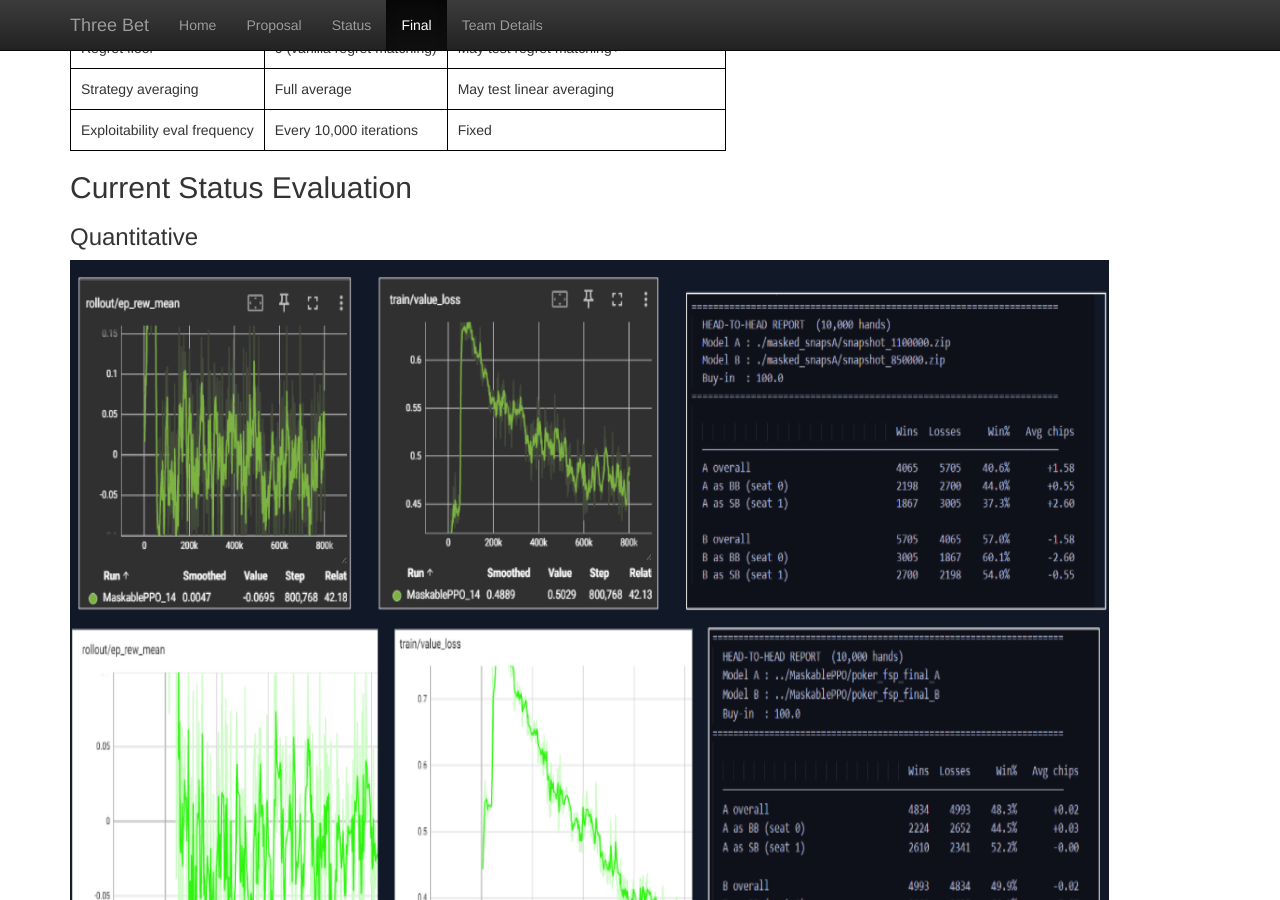
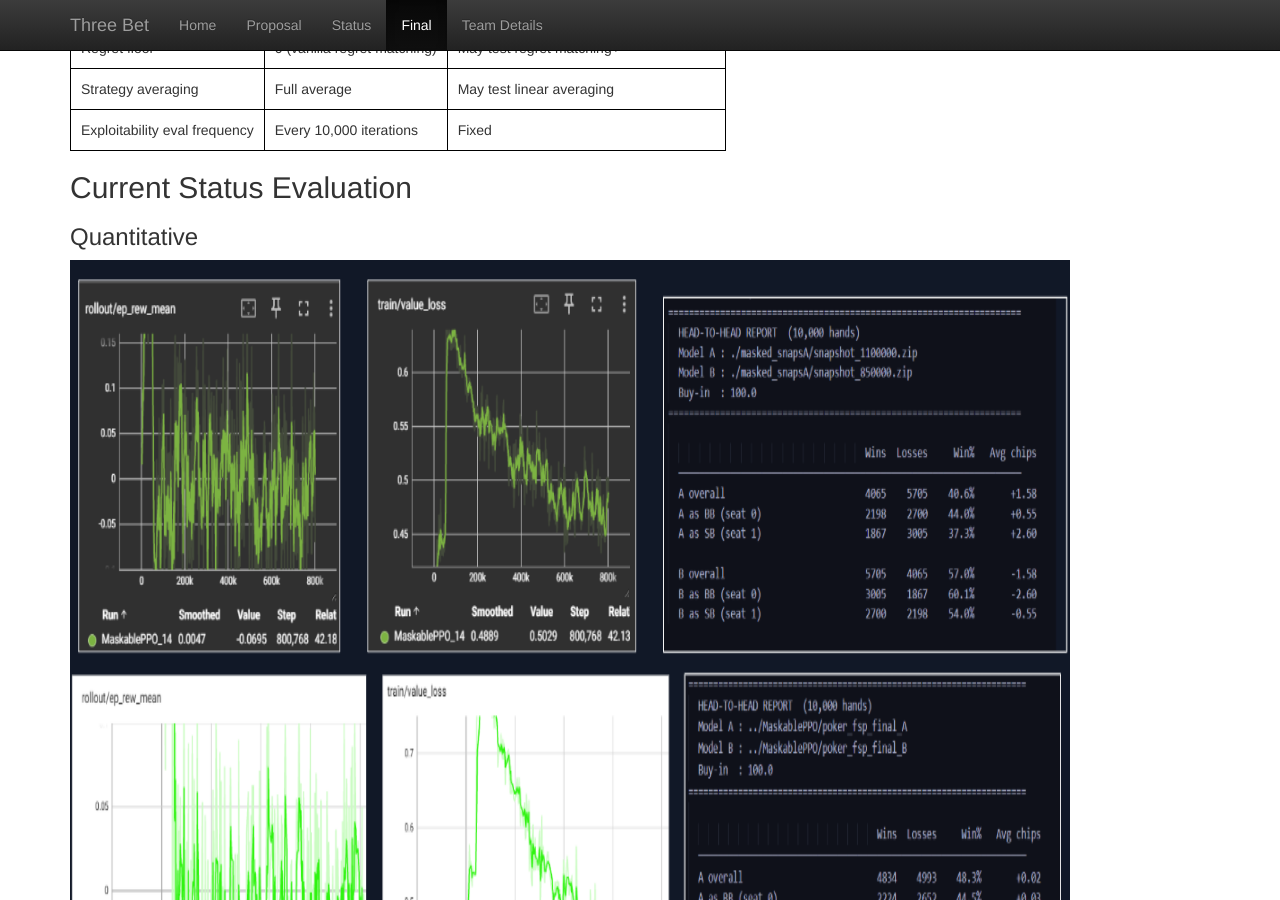
Before and after one commit to AdithyaBollu/Group42-Three-Bet, a Jekyll site: the page built from docs/final.md, in a window 1280 px wide and 900 px high, scrolled down 2697 px. Built offline with Jekyll 4.4.1, drawn with Linux system fonts in a browser that asks for light colours; formulas are drawn with MathJax 3.

Commit message:
Adjust image sizes in Current Status Evaluation section
Updated image dimensions for evaluation snapshots.

```diff
--- a/docs/final.md
+++ b/docs/final.md
@@ -101,9 +101,9 @@ Default hyperparameter values were initially sourced from Claude AI, but we plan
 ## Current Status Evaluation
 
 ### Quantitative
-<img width="1039" height="356" src="/Group42-Three-Bet/assets/Snapshot_Evaluation.png" />
-<img width="1039" height="356" src="/Group42-Three-Bet/assets/Fictitious_Evaluation.png" />
-<img width="1039" height="356" src="/Group42-Three-Bet/assets/MCCFR_Evalution.png" />
+<img width="1000" height="400" src="/Group42-Three-Bet/assets/Snapshot_Evaluation.png" />
+<img width="1000" height="400" src="/Group42-Three-Bet/assets/Fictitious_Evaluation.png" />
+<img width="500" height="300" src="/Group42-Three-Bet/assets/MCCFR_Evalution.png" />
 
 Looking at our graphs, we see that the approx KL and clip fraction are coming down, which means the policy is stabilizing as there are less "big updates" to the policy. Additionally, this is also visible through the clip fraction as less clips indicate that the model is stabilizing. However, the train entropy loss is starting to increase, which indicates that the model is becoming more deterministic rather than completely stochastic.
 
```
